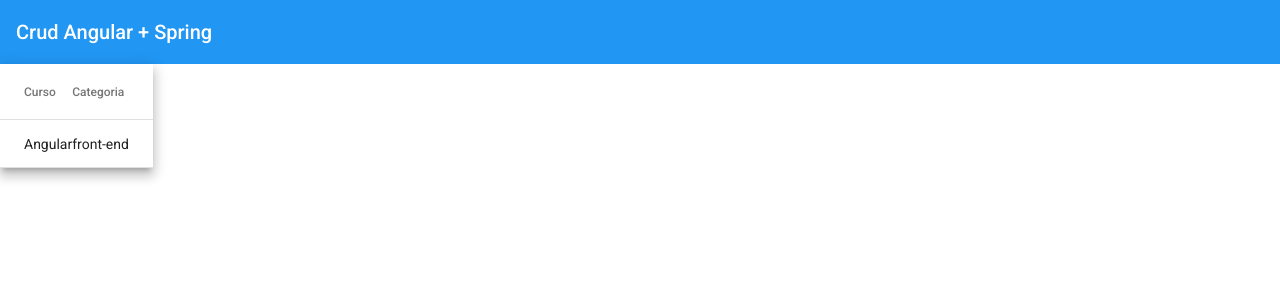
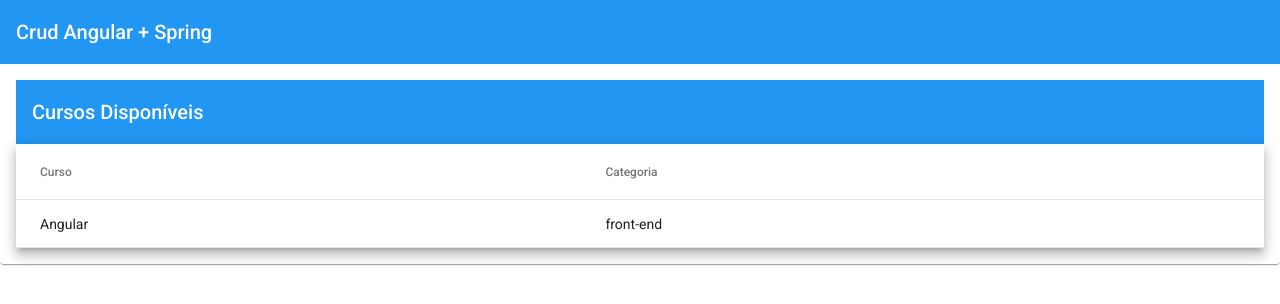
Before and after one commit to felipeghidini/crud-angular-spring, an Angular app: page /courses in a window 1280 px wide. Shown: the top 304 px of the page. Built offline with nearby package versions, Linux system fonts and the light colour scheme.

Commit message:
CSS do Material Table e Criando um Módulo App Material

```diff
--- a/src/app/courses/courses/courses.component.html
+++ b/src/app/courses/courses/courses.component.html
@@ -1,3 +1,8 @@
+<mat-card>
+
+  <mat-toolbar color="primary">
+    <span>Cursos Disponíveis</span>
+  </mat-toolbar>
   <table mat-table [dataSource]="courses" class="mat-elevation-z8">
 
     <!-- Name Column -->
@@ -15,3 +20,5 @@
     <tr mat-header-row *matHeaderRowDef="displayedColumns"></tr>
     <tr mat-row *matRowDef="let row; columns: displayedColumns;"></tr>
   </table>
+
+</mat-card>
--- a/src/app/courses/courses/courses.component.scss
+++ b/src/app/courses/courses/courses.component.scss
@@ -0,0 +1,3 @@
+table {
+  width: 100%;
+}
```
Also changed, not shown: src/app/courses/courses.module.ts (+3 -4 lines), src/app/shared/app-material/app-material.module.ts (added, +14 -0 lines). Lines whose indentation alone changed are shown as unchanged.
